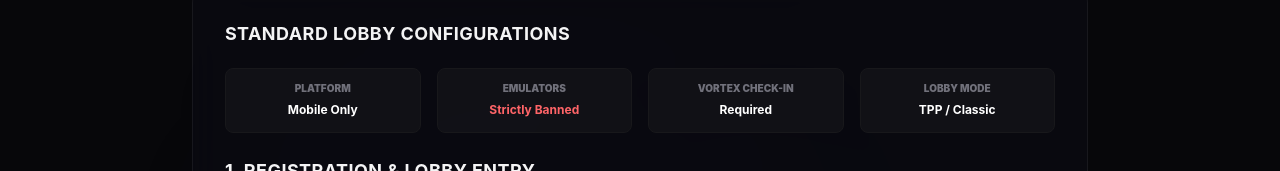
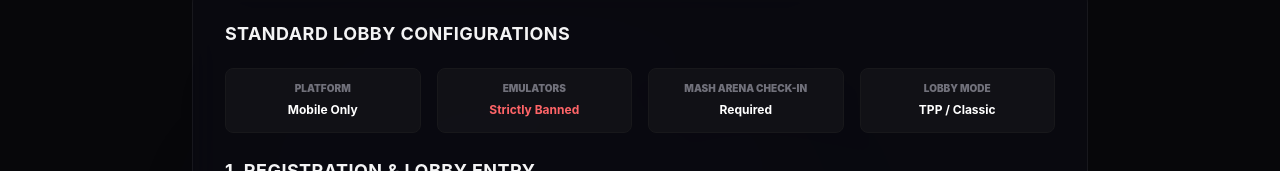
Before and after one commit to sumitsahu9/esports-tournament-platform, a Next.js app: page /rules in a window 1280 px wide. Shown: the part 310-481 px from the top of the page. Built offline with nearby package versions, Linux system fonts and the light colour scheme; no server answers; the database is empty.

Commit message:
Auto-update website: 22/6/2026, 9:29:35 am

```diff
--- a/src/app/rules/page.tsx
+++ b/src/app/rules/page.tsx
@@ -44,7 +44,7 @@ export default function RulesPage() {
                 <span className="text-xs font-bold text-red-400">Strictly Banned</span>
               </div>
               <div className="p-3 bg-zinc-900/60 border border-zinc-900 rounded-lg text-center">
-                <span className="block text-[10px] text-zinc-500 uppercase font-black">Vortex Check-In</span>
+                <span className="block text-[10px] text-zinc-500 uppercase font-black">Mash Arena Check-In</span>
                 <span className="text-xs font-bold text-white">Required</span>
               </div>
               <div className="p-3 bg-zinc-900/60 border border-zinc-900 rounded-lg text-center">
```
